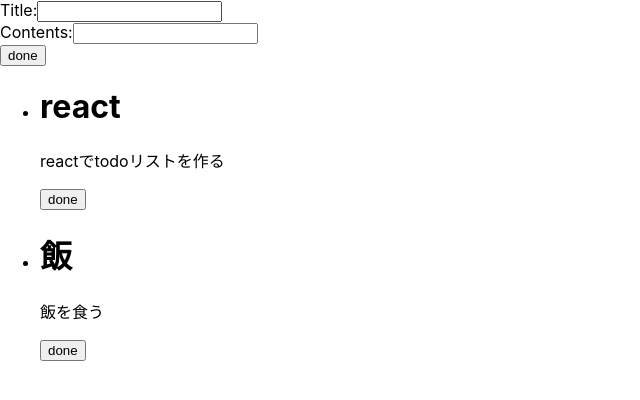
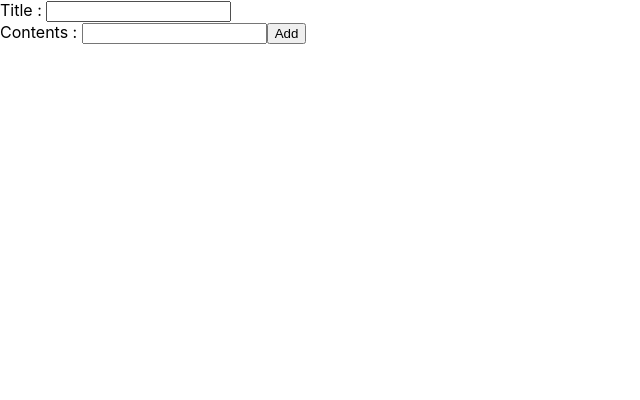
Before and after one commit to Maillein/tsumugi, a React (Create React App) app: page / in a window 1280 px wide. Shown: the top 400 px of the page, without its empty margins (0-640 px from the left). Built offline with nearby package versions, Linux system fonts and the light colour scheme.

Commit message:
Todoリストができた

```diff
--- a/package.json
+++ b/package.json
@@ -3,6 +3,7 @@
   "version": "0.1.0",
   "private": true,
   "dependencies": {
+    "@material-ui/core": "^4.3.2",
     "@types/jest": "24.0.16",
     "@types/node": "12.6.9",
     "@types/react": "16.8.24",
--- a/src/components/App.tsx
+++ b/src/components/App.tsx
@@ -1,122 +1,84 @@
-import React from 'react';
+import React, {Component} from 'react';
 
-interface TodoProps {
+interface Todo {
     title: string,
-    content: string,
-    onClick: (title: string) => void
+    contents: string
 }
 
-const Todo: React.FC<TodoProps> = (props: TodoProps) => {
-    return (
-        <div className={"Todo"}>
-            <h1>{props.title}</h1>
-            <p>{props.content}</p>
-            <button onClick={() => {props.onClick(props.title);}}>done</button>
-        </div>
-    )
-};
-
-interface NewTodoProps {
-    onClick: (newTodo: TodoListState) => void
+interface AppProps {
+    todo: Todo[],
+    newTodo: Todo
 }
 
-class NewTodo extends React.Component<NewTodoProps, TodoListState> {
-    state: TodoListState;
-
-    constructor(props: NewTodoProps) {
+class App extends Component<{}, AppProps> {
+    constructor(props: any) {
         super(props);
-        this.state = {title: "", content: "", done: false};
+        this.state = {
+            todo: [],
+            newTodo: {title: "", contents: ""}
+        };
     }
 
-    handleChangeTitle = (event: any) => {
-        this.setState({title: event.target.value});
+    onTitleChange = (event: any) => {
+        let newTodo = this.state.newTodo;
+        newTodo.title = event.target.value;
+        this.setState({
+            newTodo: newTodo
+        });
     };
 
-    handleChangeContent = (event: any) => {
-        this.setState({content: event.target.value});
+    onContentsChange = (event: any) => {
+        let newTodo = this.state.newTodo;
+        newTodo.contents = event.target.value;
+        this.setState({
+            newTodo: newTodo
+        });
     };
 
-    render(): React.ReactElement {
+    addTodo = () => {
+        const todo = this.state.todo;
+        const newTodo = Object.assign({}, this.state.newTodo);
+        this.setState({
+            todo: [...todo, newTodo]
+        })
+    };
+
+    removeTodo = (index: any) => {
+        const {todo} = this.state;
+        this.setState({
+            todo: [...todo.slice(0, index), ...todo.slice(index + 1)]
+        });
+    };
+
+    render() {
+        const {todo} = this.state;
+
         return (
-            <form>
-                <label>
-                    Title:
-                    <input type={"text"} value={this.state.title} onChange={this.handleChangeTitle}/>
-                </label>
-                <br/>
-                <label>
-                    Contents:
-                    <input type={"text"} value={this.state.content} onChange={this.handleChangeContent}/>
-                </label>
-                <br/>
-                <button onClick={() => {this.props.onClick(this.state);}}>done</button>
-            </form>
-        )
+            <div>
+                <div>
+                    <label>
+                        Title : <input type={"text"} value={this.state.newTodo.title} onChange={this.onTitleChange}/>
+                    </label>
+                    <br/>
+                    <label>
+                        Contents : <input type={"text"} value={this.state.newTodo.contents} onChange={this.onContentsChange}/>
+                    </label>
+                    <button onClick={this.addTodo}>Add</button>
+                </div>
+                <ul>
+                    {todo.map((todo, index) =>
+                        <li key={index}>
+                            <h1>
+                                {todo.title}
+                            </h1>
+                            {todo.contents}
+                            <button onClick={() => {this.removeTodo(index)}}>Remove</button>
+                        </li>)
+                    }
+                </ul>
+            </div>
+        );
     }
 }
 
-interface TodoListState {
-    title: string,
-    content: string,
-    done: boolean
-}
-
-class TodoList extends React.Component<{},Map<string, TodoListState>> {
-    constructor(props: any) {
-        super(props);
-        this.state = new Map<string, TodoListState>();
-        this.state.set("react", {title: "react", content: "reactでtodoリストを作る", done: false});
-        this.state.set("飯", {title: "飯", content: "飯を食う", done: false});
-    }
-
-    // "add"ボタンが押された時
-    addClick = (newTodo: TodoListState) => {
-        this.state.set(newTodo.title, {title: newTodo.title, content: newTodo.content, done: false});
-        // this.setState(
-        //     (state) => {
-        //         state.set(newTodo.title, {title: newTodo.title, content: newTodo.content, done: false});
-        //     }
-        // );
-    };
-
-    // "done"ボタンが押された時
-    doneClick = (title: string) => {
-        this.setState(
-            (prevState) => {
-                prevState.get(title)!.done = true;
-            }
-        );
-        this.forceUpdate();
-    };
-
-    render(): React.ReactElement {
-        let listItems:React.ReactElement[] = [];
-        this.state.forEach(
-            (value: TodoListState, key: string) => {
-                if (!value.done) {
-                    listItems.push(
-                        <li key={key}>
-                            <Todo title={value.title} content={value.content} onClick={this.doneClick}/>
-                        </li>
-                    );
-                }
-            }
-        );
-        return (
-            <div className={"TodoList"}>
-                <NewTodo onClick={this.addClick}/>
-                <ul>{listItems}</ul>
-            </div>
-        )
-    }
-}
-
-const App: React.FC = () => {
-    return (
-        <div>
-            <TodoList/>
-        </div>
-    );
-};
-
 export default App;
```
Also changed, not shown: 2 other files (tests, documents, lock files or other folders).
